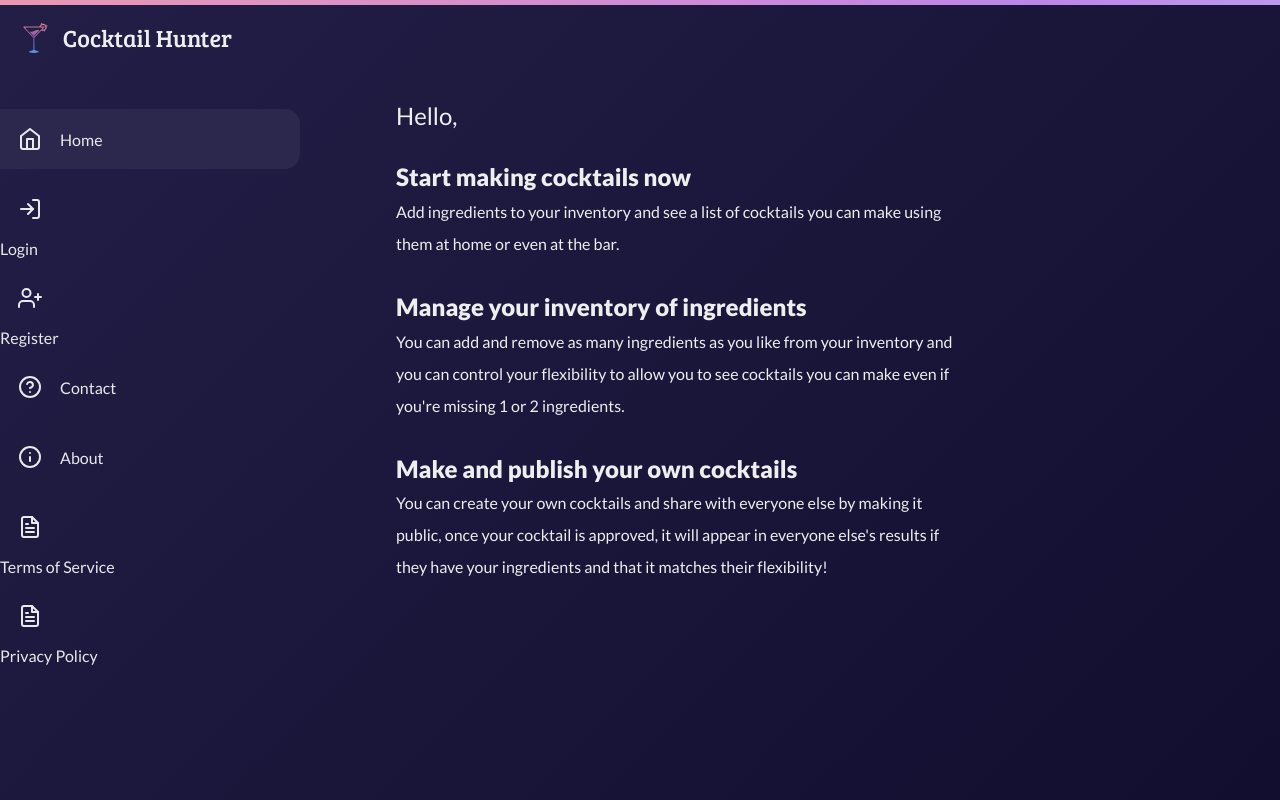
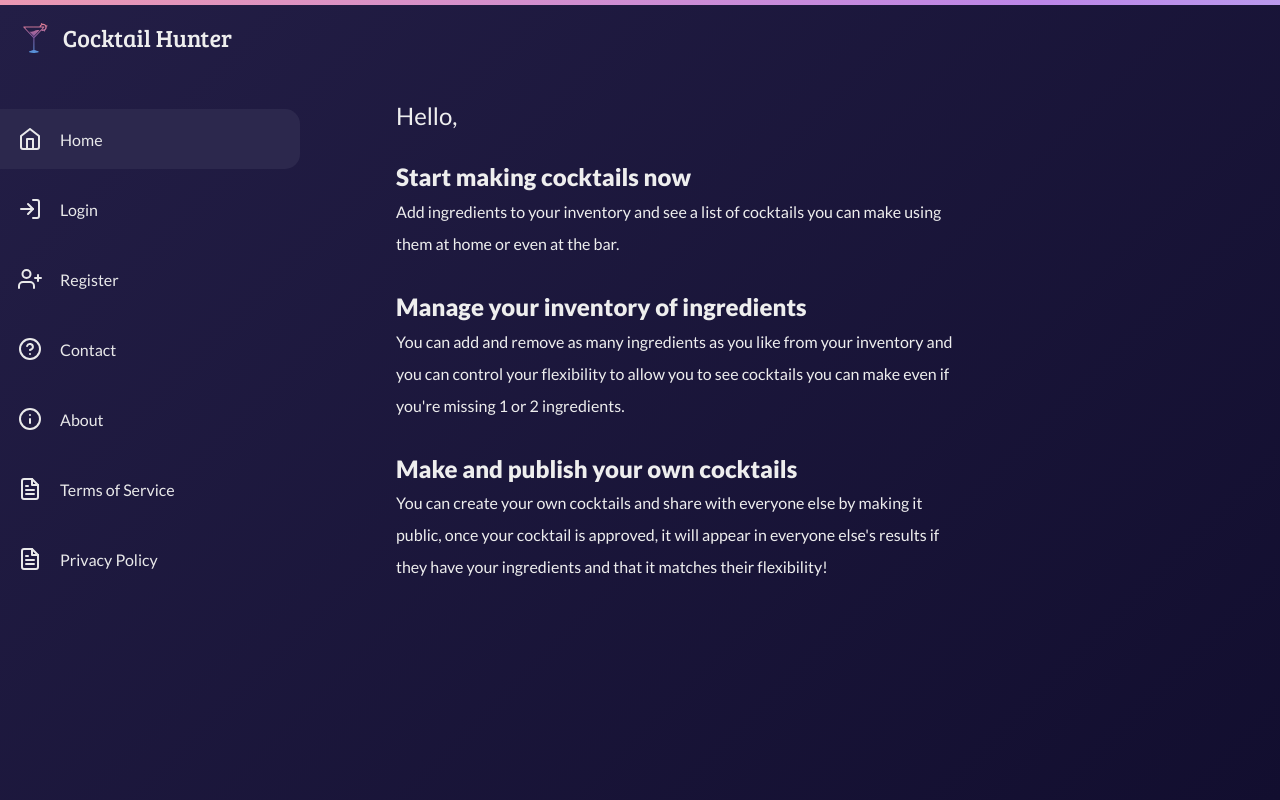
Before and after one commit to Cocktail-Hunter/nextjs, a React (Create React App) app: page / in a window 1280 px wide. Built offline with nearby package versions, Linux system fonts and the light colour scheme.

Commit message:
Fix broken nav items

```diff
--- a/src/Components/Nav.tsx
+++ b/src/Components/Nav.tsx
@@ -78,16 +78,20 @@ const Nav: FC<Props> = ({show, setShow}) => {
       {!authed && (
         <>
           <NavLink to="/login" className="item">
+            <div className="innerWrapper">
               <div className="icon">
                 <Login/>
               </div>
               <p>Login</p>
+            </div>
           </NavLink>
           <NavLink to="/register" className="item">
+            <div className="innerWrapper">
               <div className="icon">
                 <Register/>
               </div>
               <p>Register</p>
+            </div>
           </NavLink>
         </>
       )}
@@ -110,16 +114,20 @@ const Nav: FC<Props> = ({show, setShow}) => {
       {!authed && (
         <>
           <NavLink to="/terms-of-service" className="item">
+            <div className="innerWrapper">
               <div className="icon">
                 <Contract/>
               </div>
               <p>Terms of Service</p>
+            </div>
           </NavLink>
           <NavLink to="/privacy-policy" className="item">
+            <div className="innerWrapper">
               <div className="icon">
                 <Contract/>
               </div>
               <p>Privacy Policy</p>
+            </div>
           </NavLink>
         </>
       )}
```
Lines whose indentation alone changed are shown as unchanged.
